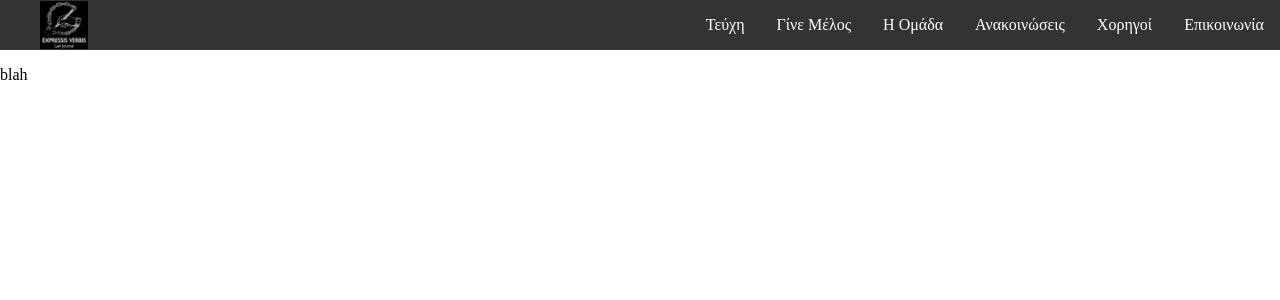
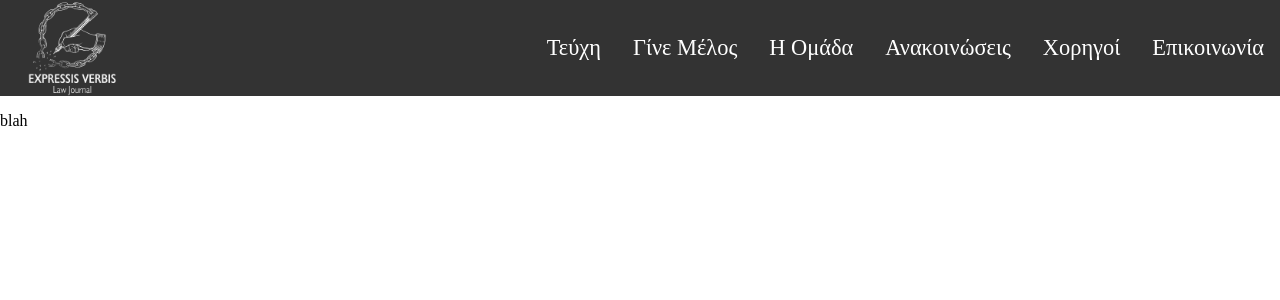
Before and after one commit to G-Papad/ExpressisVerbisLawJournalSite, a Django app: page /main in a window 1280 px wide. Shown: the top 300 px of the page. Run offline with Django 4.2, Linux system fonts and the light colour scheme.

Commit message:
fix navbar and add js

```diff
--- a/expressisverbis/ExpressisVerbisApp/static/nav_style.css
+++ b/expressisverbis/ExpressisVerbisApp/static/css/nav_style.css
@@ -14,6 +14,7 @@ body {
     align-items: center;
     background-color: #333;
     color: white;
+    min-height: 80px;
 }
 
 .brand-title {
@@ -23,8 +24,8 @@ body {
 
 
 .navbar .nav_logo_container{
-    width: 8rem;
-    height: 3rem;
+    width: 9rem;
+    height: 6rem;
 }
 
 .nav_logo_container .nav_logo{
@@ -52,6 +53,7 @@ body {
     text-decoration: none;
     color: white;
     padding: 1rem;
+    font-size: 1.4em;
 }
 
 .navbar-links li:hover {
@@ -76,7 +78,13 @@ body {
     border-radius: 10px;
 }
 
-@media only screen and (max-width: 480px) {
+@media (max-width: 900px){
+    .navbar-links ul li a {
+        font-size: 1em;
+    }
+}
+
+@media (max-width: 650px) {
     .navbar {
         flex-direction: column;
         align-items: flex-start;
--- /dev/null
+++ b/expressisverbis/ExpressisVerbisApp/static/js/nav.js
@@ -0,0 +1,5 @@
+let burger = document.getElementsByClassName('toggle-button')[0];
+let links = document.getElementsByClassName('navbar-links')[0];
+burger.addEventListener('click', () => {
+    links.classList.toggle('active');
+});
--- a/expressisverbis/ExpressisVerbisApp/templates/base.html
+++ b/expressisverbis/ExpressisVerbisApp/templates/base.html
@@ -1,11 +1,12 @@
 {% load static %}
 <!DOCTYPE html>
-<link rel ="stylesheet" type="text/css" href="{% static 'nav_style.css' %}">
+<link rel ="stylesheet" type="text/css" href="{% static 'css/nav_style.css' %}">
 
 <html>
     <head>
         <title>{% block title %}{% endblock %}</title>
         <link rel="icon" type="image/x-icon" href="{% static 'graphics/favicon.ico' %}">
+        <script src="{% static 'js/nav.js' %}" defer></script>
     </head>
 
     <body>
--- a/expressisverbis/ExpressisVerbisApp/templates/nav.html
+++ b/expressisverbis/ExpressisVerbisApp/templates/nav.html
@@ -2,7 +2,7 @@
 <nav class="navbar">
     <div class="nav_logo_container">
       <a href="/main">
-        <img src="{% static 'graphics/Expressis_White_Logo.png' %}" class="nav_logo">
+        <img src="{% static 'graphics/Expressis_White_Logo-removebg.png' %}" class="nav_logo">
       </a>
     </div>
     <a href="#" class="toggle-button">
```
Also changed, not shown: expressisverbis/ExpressisVerbisApp/static/graphics/Expressis_White_Logo-removebg.png (added).
